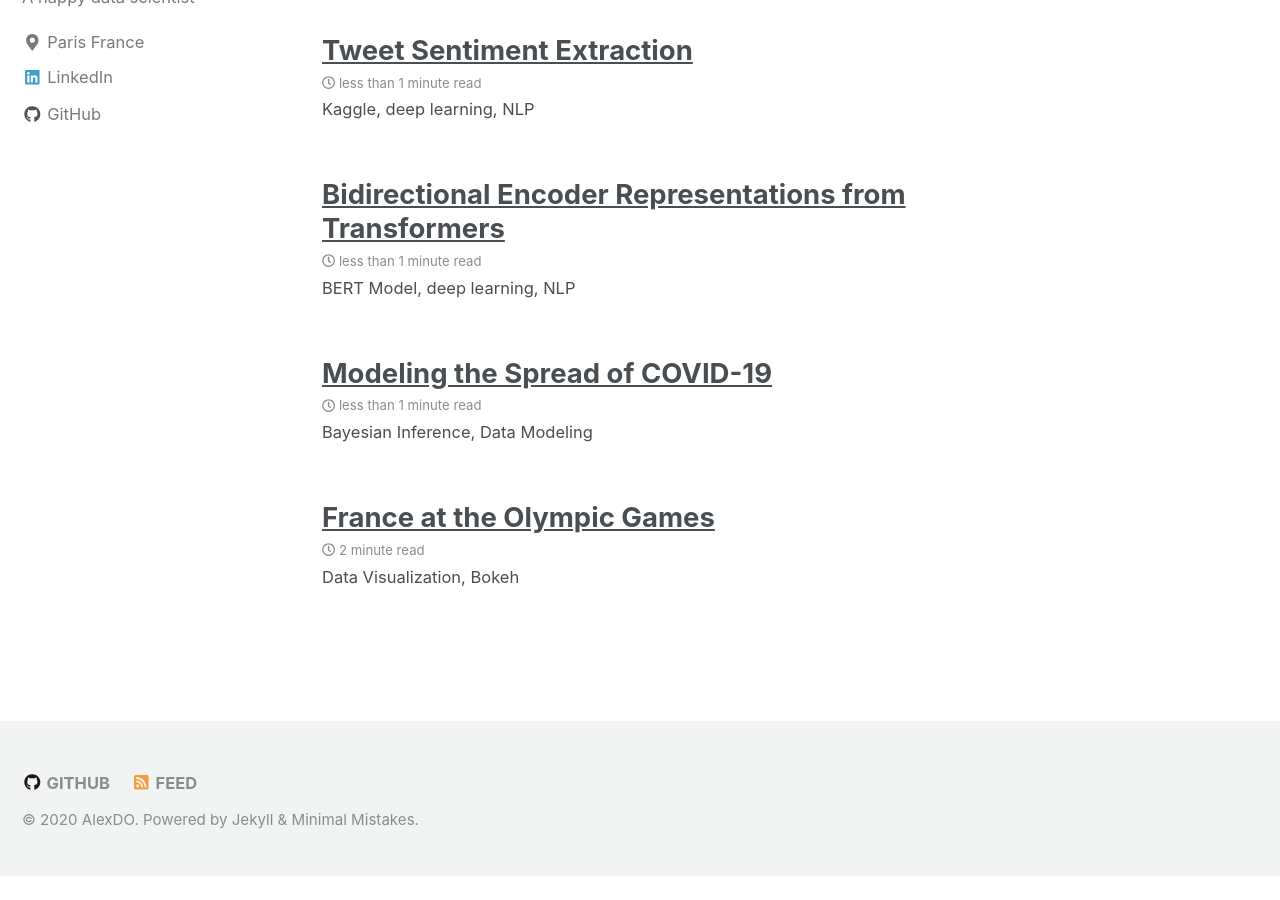
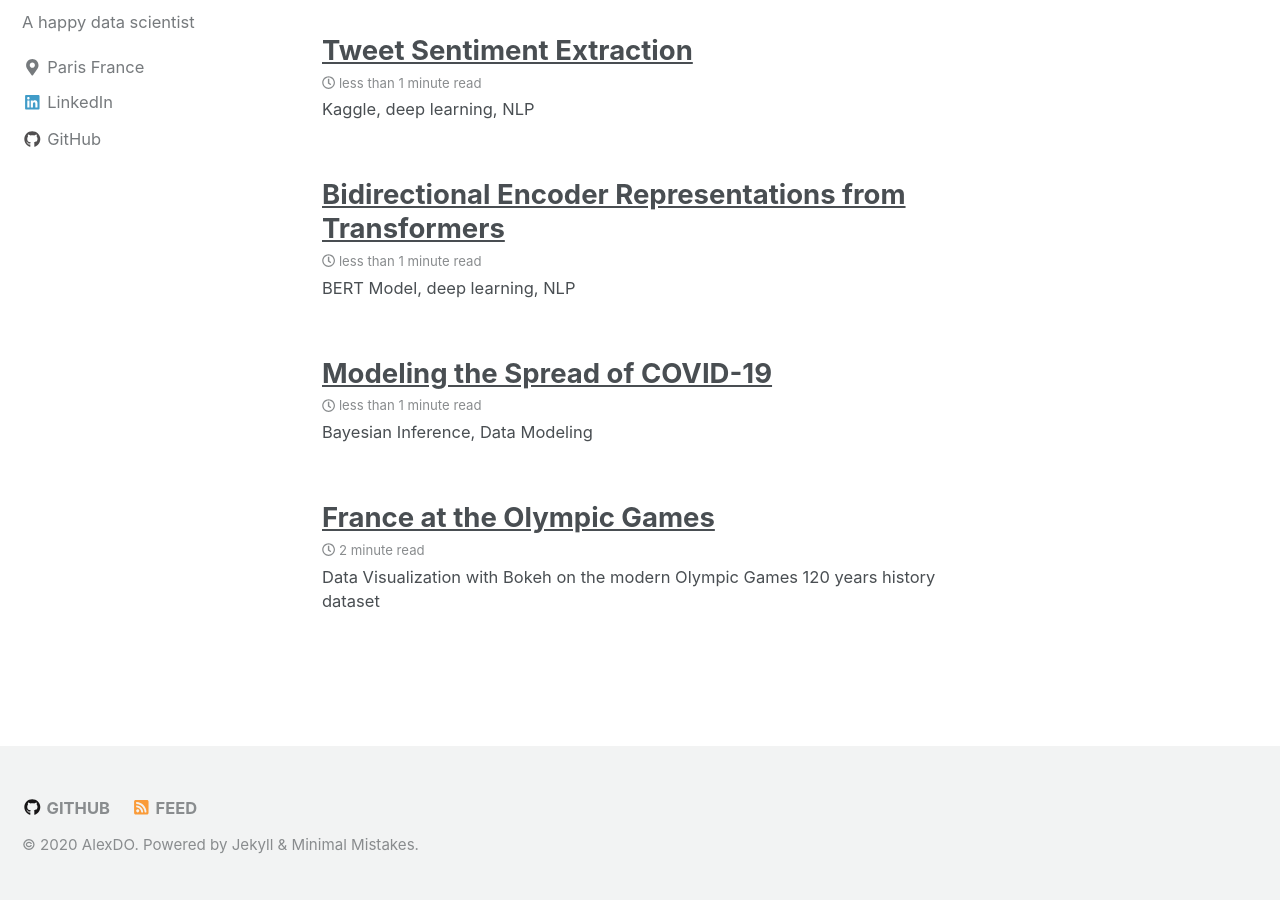
Before and after one commit to alexandre-do/alexandre-do.github.io, a Jekyll site: the page built from index.html, in a window 1280 px wide and 900 px high, scrolled down 373 px. Built offline with Jekyll 4.4.1, drawn with Linux system fonts in a browser that asks for light colours; nearby versions of some CDN libraries; the list of posts is cut into pages by our own code; before the commit the page ends 1248 px from its top, so only the background shows below that.

Commit message:
Update 2019-06-05-olympic.md

```diff
--- a/_posts/2019-06-05-olympic.md
+++ b/_posts/2019-06-05-olympic.md
@@ -1,9 +1,9 @@
 ---
 title: "France at the Olympic Games"
 date: 2019-05-06
-tags: [data visualization, bokeh]
+tags: [data visualization]
 header:
-excerpt: "Data Visualization, Bokeh"
+excerpt: "Data Visualization with Bokeh on the modern Olympic Games 120 years history dataset"
 mathjax: "true"
 ---
 <img src="{{ site.url }}{{ site.baseurl }}/images/olympic/logo.jpg"  width="200px" height='150px'/>
```
